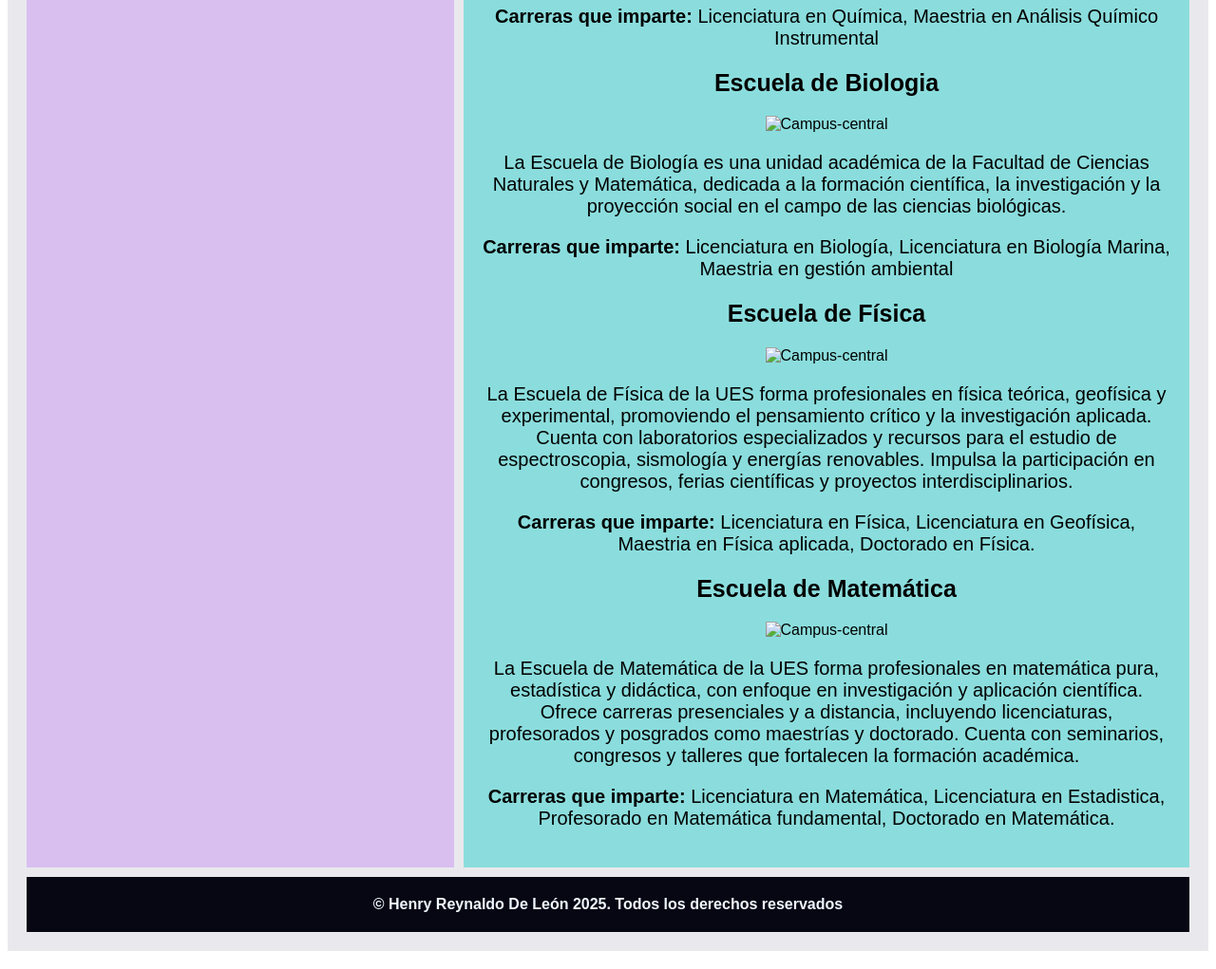
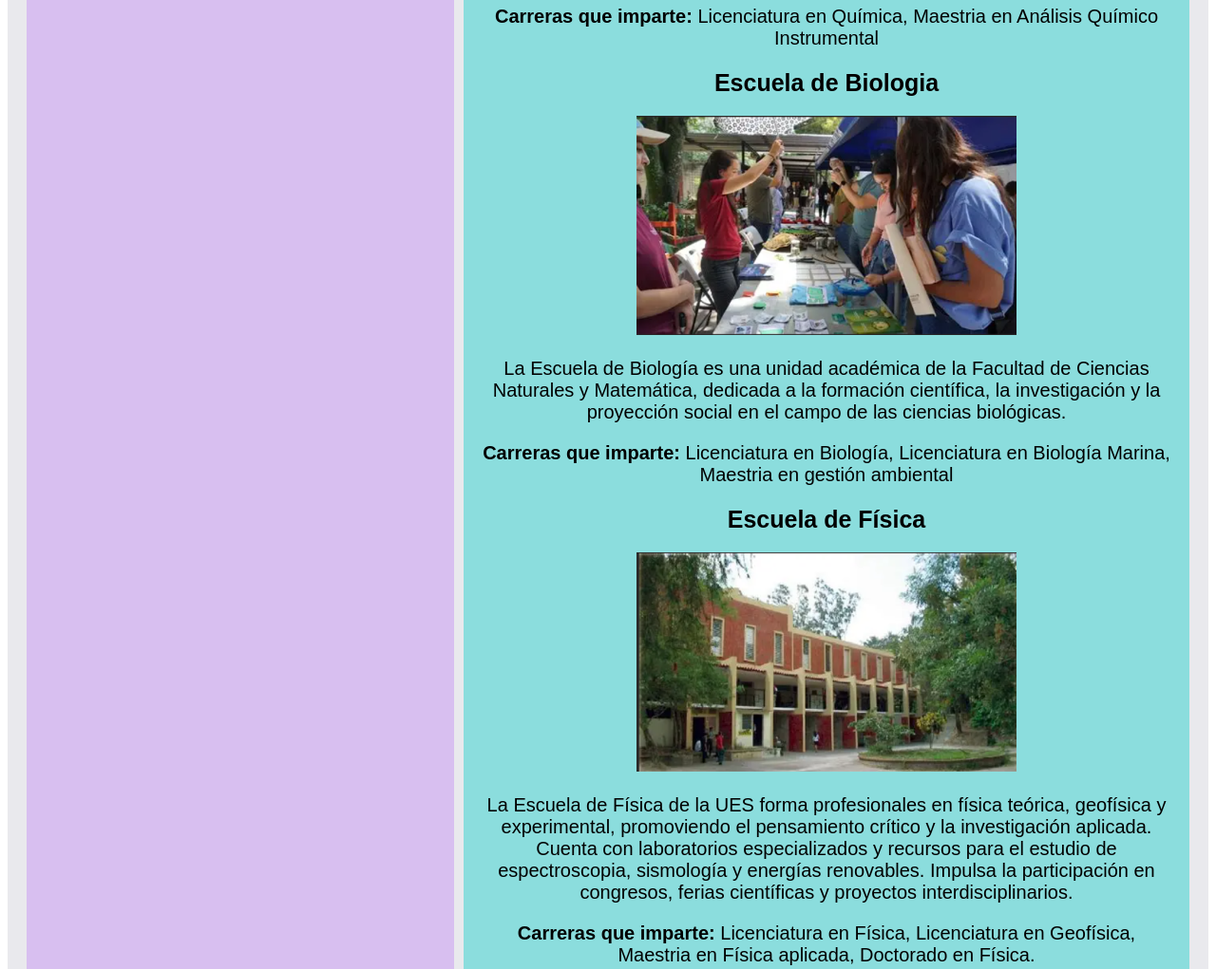
Before and after one commit to henryleon99/Pagina_web_cimat_ues_Henry_De_Leon, a plain HTML site: page index.html in a window 1280 px wide. Shown: the part 900-1921 px from the top of the page at 95% size. Drawn offline with Linux system fonts and the light colour scheme.

Commit message:
Update index.html
modificacion en enlace de imagenes

```diff
--- a/index.html
+++ b/index.html
@@ -70,7 +70,7 @@
      <div class="card">
     <h2>Escuela de Biologia</h2>
      <!--Imagenes de la UES-->
-    <img src="/Paginaweb_UES/imagenes_UES/Biologia.png" alt="Campus-central">
+    <img src="imagenes_UES/Biologia.png" alt="Campus-central">
 
     <p>
         La Escuela de Biología
@@ -90,7 +90,7 @@
      <div class="card">
     <h2>Escuela de Física</h2>
      <!--Imagenes de la UES-->
-    <img src="/Paginaweb_UES/imagenes_UES/Fisica.png" alt="Campus-central">
+    <img src="imagenes_UES/Fisica.png" alt="Campus-central">
 
     <p>
         La Escuela de Física de la UES forma profesionales en física teórica, geofísica y experimental,
@@ -108,7 +108,7 @@
      <div class="card">
     <h2>Escuela de Matemática</h2>
      <!--Imagenes de la UES-->
-    <img src="/Paginaweb_UES/imagenes_UES/matematica.jpg" alt="Campus-central">
+    <img src="imagenes_UES/matematica.jpg" alt="Campus-central">
 
     <p>
      La Escuela de Matemática de la UES forma profesionales en matemática pura, estadística y didáctica, con enfoque en investigación y aplicación
```
